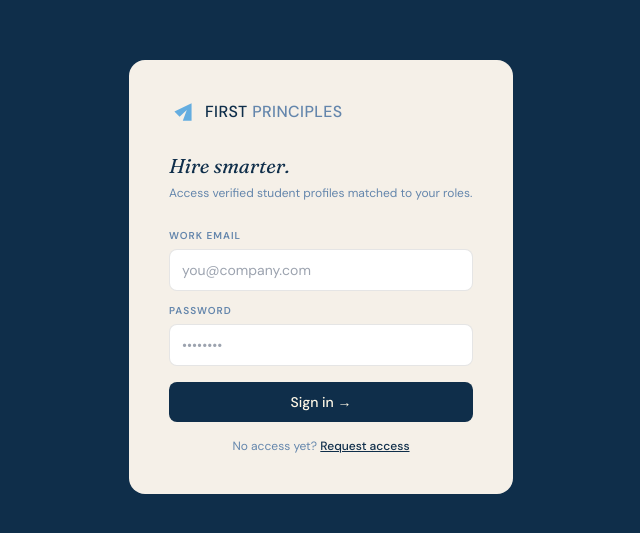
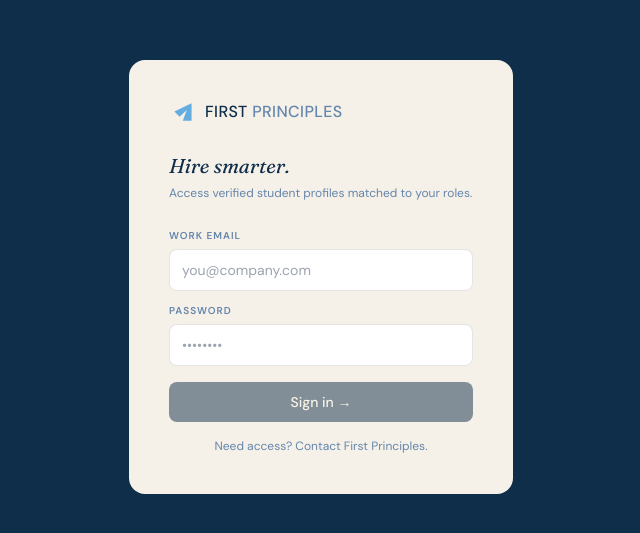
Before and after one commit to hemant737/fp-platform, a Next.js app: page /hire in a window 1280 px wide. Shown: the part 123-656 px from the top of the page, without its empty margins (319-959 px from the left). Built offline with nearby package versions, Linux system fonts and the light colour scheme.

Commit message:
Update page.tsx

```diff
--- a/app/hire/page.tsx
+++ b/app/hire/page.tsx
@@ -1,80 +1,46 @@
 'use client'
 import { useState } from 'react'
+import { useRouter } from 'next/navigation'
 import { FPLogo } from '@/components/ui/Logo'
 
+const HIRE_PASSWORD = 'hire2024'
+
 export default function HireLogin() {
-  const [form, setForm] = useState({ name: '', company: '', role: '', email: '' })
-  const [stage, setStage] = useState<'login'|'request'|'sent'>('login')
-  const [loading, setLoading] = useState(false)
+  const router = useRouter()
+  const [email, setEmail] = useState('')
+  const [password, setPassword] = useState('')
   const [error, setError] = useState('')
 
-  async function requestAccess() {
-    if (!form.name || !form.company || !form.email) { setError('Please fill all fields.'); return }
-    setLoading(true)
-    const res = await fetch('/api/recruiter-request', { method: 'POST', headers: { 'Content-Type': 'application/json' }, body: JSON.stringify(form) })
-    setLoading(false)
-    if (res.ok) setStage('sent')
-    else setError('Something went wrong.')
+  function login() {
+    setError('')
+    if (!email.trim()) return
+    if (password !== HIRE_PASSWORD) {
+      setError('Incorrect password. Contact First Principles for access.')
+      return
+    }
+    sessionStorage.setItem('fp_hire_email', email.trim().toLowerCase())
+    sessionStorage.setItem('fp_hire_authed', 'true')
+    router.push('/hire/dashboard')
   }
 
-  if (stage === 'sent') return (
-    <Shell>
-      <div className="text-center">
-        <div className="w-12 h-12 rounded-full bg-navy flex items-center justify-center mx-auto mb-4">
-          <svg width="20" height="17" viewBox="0 0 229.163 195.391"><path fill="#64ade0" d="M44.444,94.164l42.268,42.317,58.87-54.823-32.514,88.243h71.651V25.491L44.444,94.164Z"/></svg>
-        </div>
-        <div className="font-serif italic text-navy text-xl mb-2">Request received.</div>
-        <div className="text-xs text-steel leading-relaxed">We'll send credentials to <strong>{form.email}</strong> within 24 hours.</div>
-      </div>
-    </Shell>
-  )
-
   return (
-    <Shell>
+    <div className="min-h-screen bg-navy flex items-center justify-center p-4">
+      <div className="bg-[#F5F0E8] rounded-2xl p-10 max-w-sm w-full">
         <div className="mb-7"><FPLogo size="lg" variant="dark" /></div>
-      {stage === 'login' ? (
-        <>
         <div className="font-serif italic text-navy text-xl mb-1">Hire smarter.</div>
         <div className="text-xs text-steel mb-6 leading-relaxed">Access verified student profiles matched to your roles.</div>
         <div className="mb-3">
           <div className="text-[10px] font-semibold tracking-widest uppercase text-steel mb-1.5">Work email</div>
-            <input type="email" placeholder="you@company.com" className="w-full px-3 py-2.5 rounded-lg border border-black/10 bg-white text-sm text-navy outline-none focus:border-steel" />
+          <input type="email" value={email} onChange={e => setEmail(e.target.value)} onKeyDown={e => e.key === 'Enter' && login()} placeholder="you@company.com" className="w-full px-3 py-2.5 rounded-lg border border-black/10 bg-white text-sm text-navy outline-none focus:border-steel" />
         </div>
         <div className="mb-4">
           <div className="text-[10px] font-semibold tracking-widest uppercase text-steel mb-1.5">Password</div>
-            <input type="password" placeholder="••••••••" className="w-full px-3 py-2.5 rounded-lg border border-black/10 bg-white text-sm text-navy outline-none focus:border-steel" />
+          <input type="password" value={password} onChange={e => setPassword(e.target.value)} onKeyDown={e => e.key === 'Enter' && login()} placeholder="••••••••" className="w-full px-3 py-2.5 rounded-lg border border-black/10 bg-white text-sm text-navy outline-none focus:border-steel" />
         </div>
-          <button className="w-full py-2.5 bg-navy text-cream text-sm font-medium rounded-lg">Sign in →</button>
-          <div className="text-xs text-steel text-center mt-4">
-            No access yet? <button onClick={() => setStage('request')} className="text-navy font-medium underline">Request access</button>
+        {error && <div className="text-xs text-red-600 mb-3 leading-relaxed">{error}</div>}
+        <button onClick={login} disabled={!email.trim() || !password} className="w-full py-2.5 bg-navy text-cream text-sm font-medium rounded-lg disabled:opacity-50">Sign in →</button>
+        <div className="text-xs text-steel text-center mt-4">Need access? Contact First Principles.</div>
       </div>
-        </>
-      ) : (
-        <>
-          <div className="font-serif italic text-navy text-xl mb-1">Request access.</div>
-          <div className="text-xs text-steel mb-5">We'll review and respond within 24 hours.</div>
-          {[['name','Your name'],['company','Company'],['role','Your role'],['email','Work email']].map(([f,p]) => (
-            <div key={f} className="mb-3">
-              <div className="text-[10px] font-semibold tracking-widest uppercase text-steel mb-1.5">{p}</div>
-              <input type={f === 'email' ? 'email' : 'text'} value={(form as any)[f]} onChange={e => setForm(prev => ({ ...prev, [f]: e.target.value }))} placeholder={p}
-                className="w-full px-3 py-2.5 rounded-lg border border-black/10 bg-white text-sm text-navy outline-none focus:border-steel" />
-            </div>
-          ))}
-          {error && <div className="text-xs text-red-600 mb-3">{error}</div>}
-          <button onClick={requestAccess} disabled={loading} className="w-full py-2.5 bg-navy text-cream text-sm font-medium rounded-lg disabled:opacity-50 mt-1">
-            {loading ? 'Submitting...' : 'Request access →'}
-          </button>
-          <button onClick={() => setStage('login')} className="w-full text-xs text-steel text-center mt-3">← Back</button>
-        </>
-      )}
-    </Shell>
-  )
-}
-
-function Shell({ children }: { children: React.ReactNode }) {
-  return (
-    <div className="min-h-screen bg-navy flex items-center justify-center p-4">
-      <div className="bg-[#F5F0E8] rounded-2xl p-10 max-w-sm w-full">{children}</div>
     </div>
   )
 }
```
Lines whose indentation alone changed are shown as unchanged.
